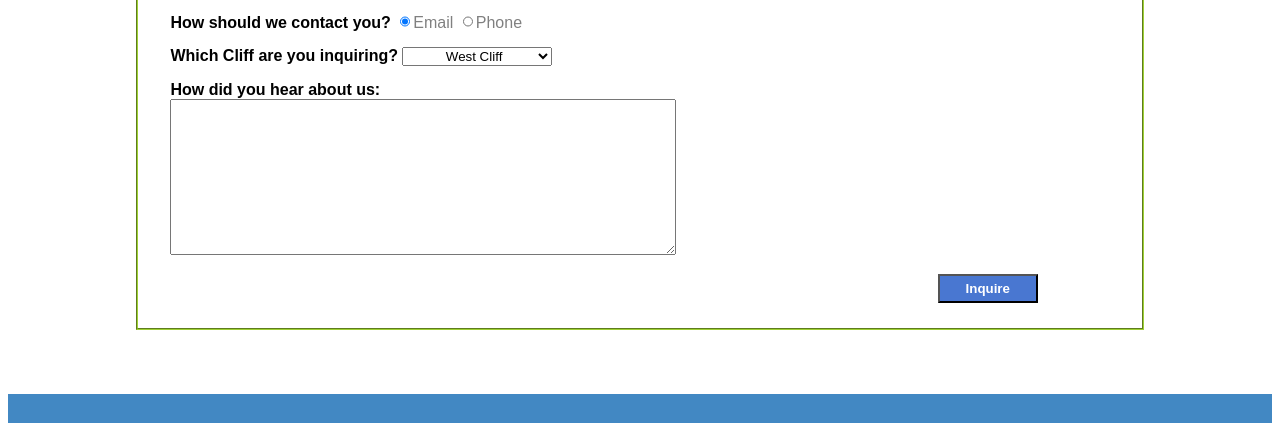
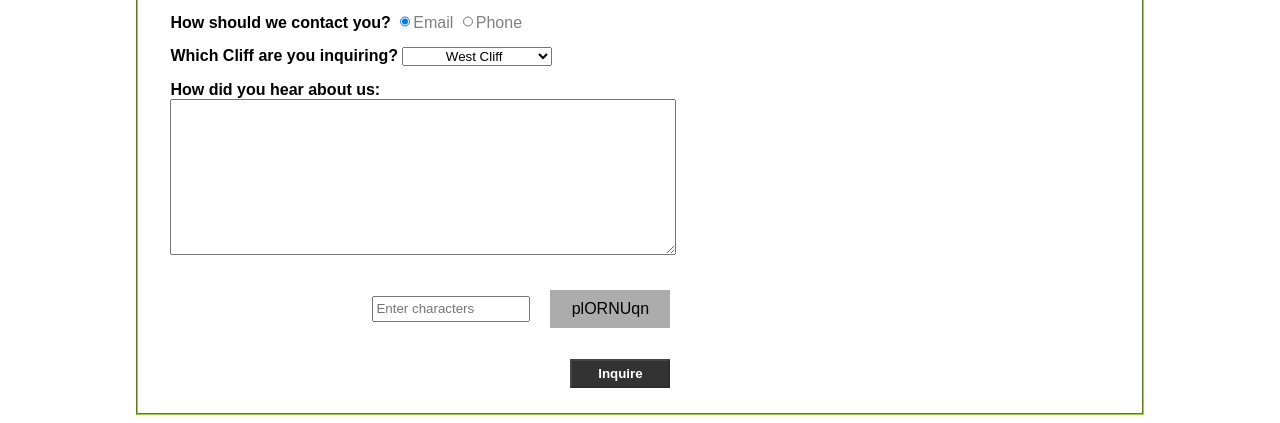
Before and after one commit to VishnuPrabhuT/homework-module1, a plain HTML site: page contact.html in a window 1280 px wide. Shown: the part 942-1365 px from the top of the page. Drawn offline with Linux system fonts and the light colour scheme.

Commit message:
added changes

```diff
--- a/contact.html
+++ b/contact.html
@@ -81,8 +81,13 @@
                         <textarea></textarea>
                     </div>
 
+                    <div class="randomcode">
+                        <input type="text" name="randomcode" placeholder="Enter characters">
+                        <p id="codes"></p>
+                    </div>
+
                     <div class="button">
-                        <input type="submit" value="Inquire">
+                        <input id="submit" type="submit" value="Inquire">
                     </div>
                 </fieldset>
             </form>
@@ -108,7 +113,8 @@
         </footer>
     </div>
 
-    <script src="partners.js" defer></script>
+    <script src="js/site_scripts.js" defer></script>
+    <script src="js/randomcodes.js" defer></script>
 </body>
 
 </html>
--- /dev/null
+++ b/js/randomcodes.js
@@ -0,0 +1,20 @@
+function randomCodes() {
+    let len = 8;
+    let captcha = "";
+    let code = "abcdefghijklmnopqrstuvwxyz";
+    code = code + code.toUpperCase();
+    code = code + "0123456789@#$";
+
+    while (captcha.length < len) {
+        captcha += code[Math.floor(Math.random() * code.length)];
+    }
+
+    return captcha;
+}
+
+document.querySelector("#codes").innerText = randomCodes();
+
+function disableButton() {
+    document.getElementById("submit").disabled = true;
+}
+disableButton();
--- a/styles.css
+++ b/styles.css
@@ -314,7 +314,7 @@ form .commentbox textarea {
 }
 
 form .button {
-  width: 100%;
+  width: 500px;
 }
 
 form .button input {
@@ -324,6 +324,11 @@ form .button input {
   background-color: #4977d1;
   color: #fff;
   font-weight: bold;
+}
+
+form .button input:disabled {
+  pointer-events: none;
+  background-color: #333;
 }
 
 .images-container {
@@ -352,3 +357,25 @@ form .button input {
 .images-container > figure > * {
   width: 300px;
 }
+
+.randomcode {
+  display: flex;
+  flex-direction: row;
+  justify-content: flex-end;
+  align-items: center;
+}
+
+.randomcode > * {
+  margin-left: 20px;
+}
+
+.randomcode input {
+  flex-basis: 30%;
+  height: 20px;
+}
+.randomcode p {
+  flex-basis: 20%;
+  padding: 10px;
+  background-color: #acacac;
+  text-align: center;
+}
```
Also changed, not shown: activities.html (+1 -1 lines), cliffs.html (+1 -1 lines), index.html (+2 -50 lines), js/digclock.js (added, +48 -0 lines), js/site_scripts.js (added).
